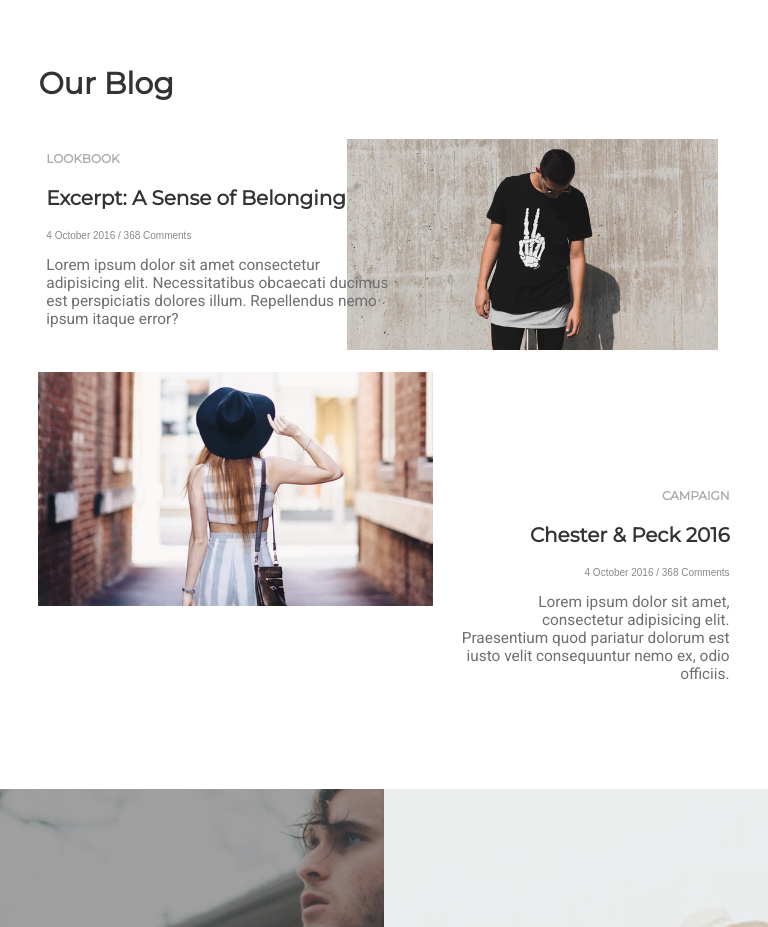
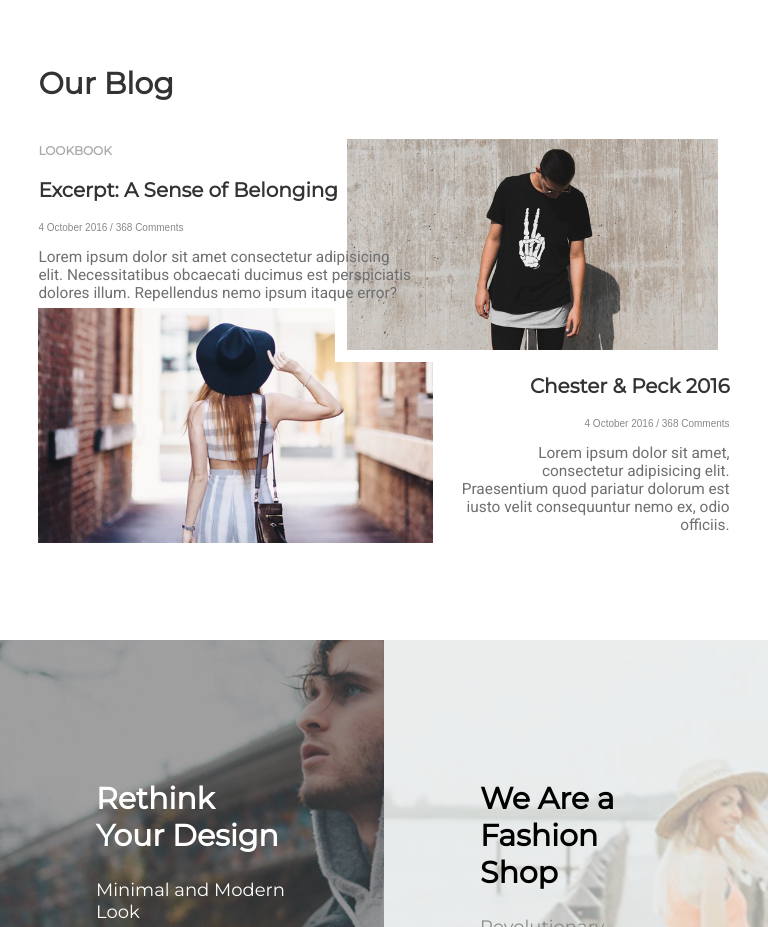
Before and after one commit to MissingPersonFGC/corey_lanier_project2, a website: page index.html in a window 768 px wide. Shown: the part 2760-3687 px from the top of the page. Drawn offline with nearby package versions, Linux system fonts and the light colour scheme; files that its build step writes are made by us from their sources.

Commit message:
tablet portrait finished.

```diff
--- a/dev/styles/_media.scss
+++ b/dev/styles/_media.scss
@@ -286,5 +286,16 @@
         }
     }
 
+    .our-blog {
+        &__container {
+            &__item1 {
+                padding: 0;
+                padding-right: 5%;
+            }
 
+            &__item3 {
+                padding-top: 15px;;
+            }
+        }
+    }
 }
```
